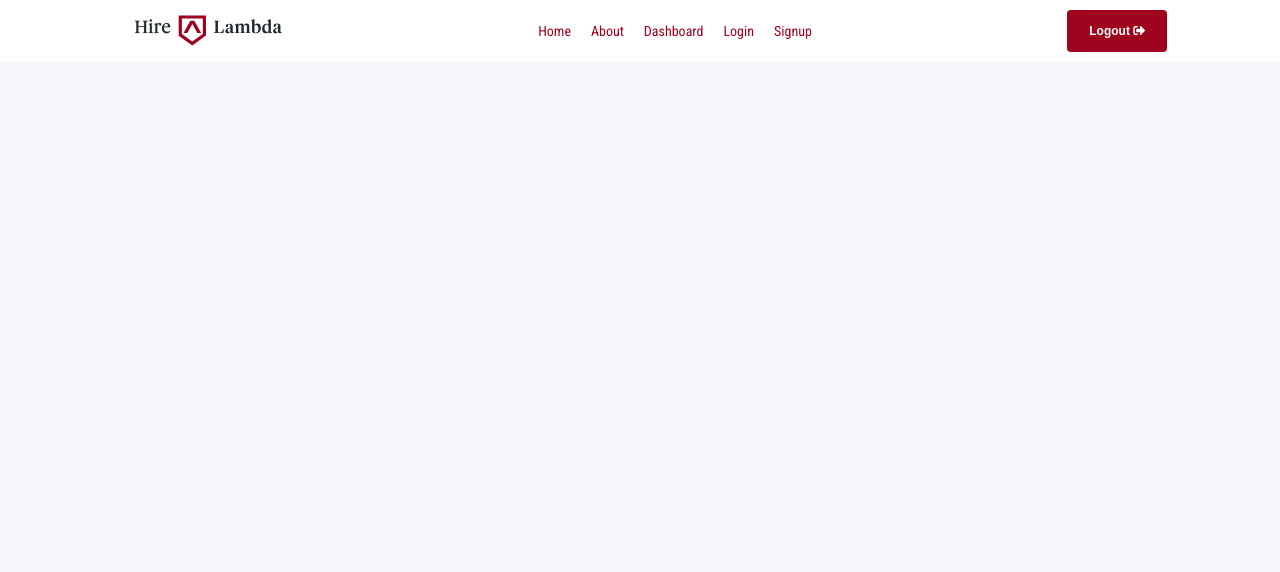
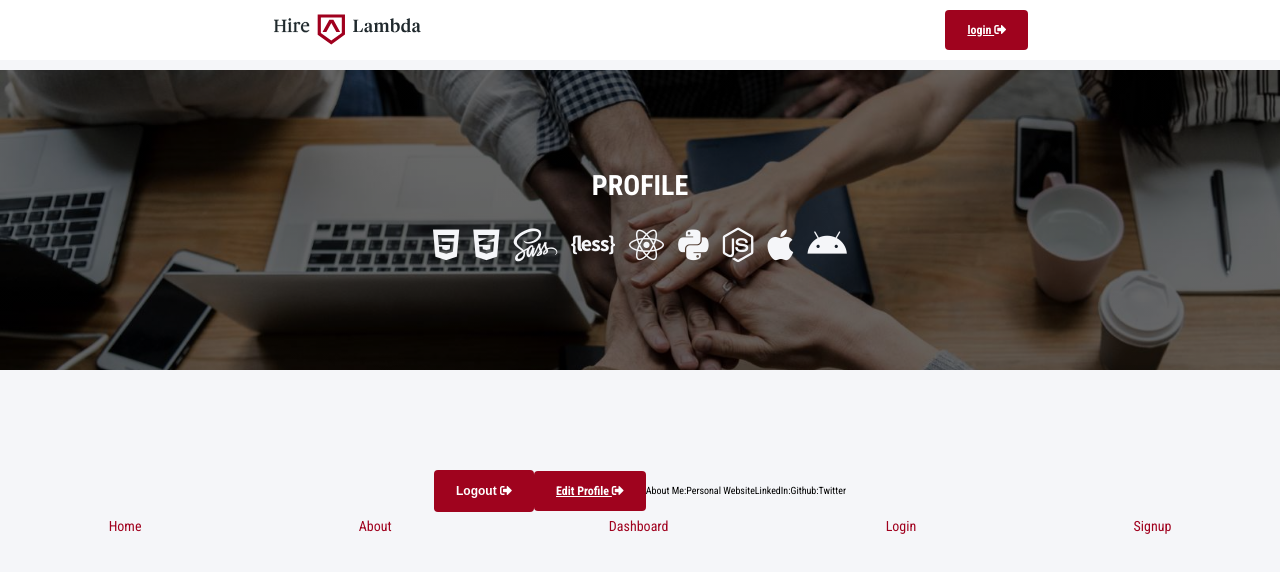
Before and after one commit to hire-lambda-grads/front-end, a React (Create React App) app: page /profile in a window 1280 px wide. Shown: the top 572 px of the page. Built offline with nearby package versions, Linux system fonts and the light colour scheme; no server answers.

Commit message:
Internal/dashboard Profile page

```diff
--- a/src/App.js
+++ b/src/App.js
@@ -1,5 +1,5 @@
 import React, { Component } from 'react';
-import { Route, NavLink, withRouter } from 'react-router-dom';
+import { Route, NavLink, withRouter, Link } from 'react-router-dom';
 import './App.scss';
 import logo from './assets/hire-lambda-logo.svg';
 
@@ -9,35 +9,22 @@ import Home from './components/home/Home';
 import Login from './components/login/Login';
 import Signup from './components/signup/Signup';
 import LoggedInStudentDashboard from './components/dashboard/LoggedInStudentDashboard';
+import Profile from './components/dashboard/Profile';
 
 class App extends Component {
 	render() {
 		return (
 			<div className="App">
 				<header>
-					<div className="nav-bar">
+					<div className="top-bar">
 						<div className="hl-logo">
 							<NavLink exact to="/">
 								<img src={logo} alt="Logo" />
 							</NavLink>
 						</div>
-						<nav>
-							<NavLink exact to="/">
-								Home
-							</NavLink>
-
-							<NavLink to="/about">About</NavLink>
-
-							<NavLink to="/dashboard">Dashboard</NavLink>
-
-							<NavLink to="/login">Login</NavLink>
-
-							<NavLink to="/signup">Signup</NavLink>
-						</nav>
-
-						<button className="btn-red" onClick={this.logout}>
-							Logout <i className="fas fa-sign-out-alt" />
-						</button>
+						<Link to="/login" className="btn-red">
+							login <i className="fas fa-sign-out-alt" />
+						</Link>
 					</div>
 				</header>
 				<main>
@@ -60,7 +47,18 @@ class App extends Component {
 						path="/dashboard"
 						render={props => {
 							console.log(props);
-							return this.checkLoggedIn() ? <LoggedInStudentDashboard {...props} /> : <Dashboard {...props} />;
+							return this.checkLoggedIn() ? (
+								<LoggedInStudentDashboard {...props} />
+							) : (
+								<Dashboard {...props} />
+							);
+						}}
+					/>
+					<Route
+						path="/profile"
+						render={props => {
+							console.log(props);
+							return <Profile {...props} />;
 						}}
 					/>
 					<Route
@@ -78,6 +76,21 @@ class App extends Component {
 						}}
 					/>
 				</main>
+				<footer>
+					<nav>
+						<NavLink exact to="/">
+							Home
+						</NavLink>
+
+						<NavLink to="/about">About</NavLink>
+
+						<NavLink to="/dashboard">Dashboard</NavLink>
+
+						<NavLink to="/login">Login</NavLink>
+
+						<NavLink to="/signup">Signup</NavLink>
+					</nav>
+				</footer>
 			</div>
 		);
 	}
@@ -88,12 +101,6 @@ class App extends Component {
 		} else {
 			return true;
 		}
-	}
-
-	logout = event => {
-		localStorage.removeItem('token');
-
-		this.props.history.push('/login');
 	};
 }
 
--- a/src/App.scss
+++ b/src/App.scss
@@ -8,6 +8,8 @@
 
 // Components
 @import './styles/nav-bar';
+@import './styles/footer';
 @import './styles/home-page';
 @import './styles/login-page';
 @import './styles/singup-page';
+@import './styles/dashboard-page'
--- a/src/components/about/About.js
+++ b/src/components/about/About.js
@@ -2,7 +2,7 @@ import React from 'react';
 
 import Card from './Card';
 
-import jake from '../../assets/movie 1.mp4';
+import jake from '../../assets/movie-1.mp4';
 
 const About = () => {
 	return (
--- a/src/components/dashboard/LoggedInStudentDashboard.js
+++ b/src/components/dashboard/LoggedInStudentDashboard.js
@@ -1,6 +1,6 @@
 import React, { Component } from 'react';
 import axios from 'axios';
-import { withRouter } from 'react-router-dom';
+import { withRouter, Link } from 'react-router-dom';
 
 class LoggedInStudentDashboard extends Component {
 	state = {
@@ -26,7 +26,7 @@ class LoggedInStudentDashboard extends Component {
 
 	render() {
 		return (
-			<div className="login-page">
+			<div className="dashboard-page">
 				<div className="banner-login">
 					<h1>Edit Your Profile</h1>
 
@@ -46,7 +46,7 @@ class LoggedInStudentDashboard extends Component {
 					<form onSubmit={this.handleSubmit}>
 						<div>
 							<label htmlFor="about">About Me:</label>
-							<input
+							<textarea
 								name="about"
 								id="about"
 								value={this.state.about}
@@ -106,6 +106,9 @@ class LoggedInStudentDashboard extends Component {
 							</button>
 						</div>
 					</form>
+					<Link to="/profile" className="btn-red">
+						Cancel <i className="fas fa-sign-out-alt" />
+					</Link>
 				</div>
 			</div>
 		);
@@ -125,7 +128,7 @@ class LoggedInStudentDashboard extends Component {
 			.post(endpoint, this.state)
 			.then(res => {
 				console.log('update', res);
-				this.props.history.push('/home');
+				this.props.history.push('/profile');
 			})
 			.catch(error => console.error(error));
 	};
--- /dev/null
+++ b/src/components/dashboard/Profile.js
@@ -0,0 +1,97 @@
+import React, { Component } from 'react';
+import axios from 'axios';
+import { withRouter, Link } from 'react-router-dom';
+
+class Profile extends Component {
+	state = {
+		about: '',
+		account_id: null,
+		careers_approved: false,
+		cohort_id: null,
+		did_pm: false,
+		github: '',
+		id: null,
+		job_searching: false,
+		linkedin: '',
+		location: '',
+		profile_pic: '',
+		relocatable: false,
+		twitter: '',
+		website: ''
+	};
+
+	componentDidMount() {
+		this.fetchStudentInfo();
+	}
+
+	render() {
+		return (
+			<div className="login-page">
+				<div className="banner-login">
+					<h1>Profile</h1>
+
+					<div className="code-logos">
+						<i className="fab fa-html5" />
+						<i className="fab fa-css3-alt" />
+						<i className="fab fa-sass" />
+						<i className="fab fa-less" />
+						<i className="fab fa-react" />
+						<i className="fab fa-python" />
+						<i className="fab fa-node-js" />
+						<i className="fab fa-apple" />
+						<i className="fab fa-android" />
+					</div>
+				</div>
+				<div className="form-box">
+					<button className="btn-red" onClick={this.logout}>
+						Logout <i className="fas fa-sign-out-alt" />
+					</button>
+					<Link to="/dashboard" className="btn-red">
+						Edit Profile <i className="fas fa-sign-out-alt" />
+					</Link>
+					<h2>About Me:</h2>
+					<p>{this.state.about}</p>
+
+					<h2>Personal Website</h2>
+					<p>{this.state.website}</p>
+
+					<h2>LinkedIn:</h2>
+					<p>{this.state.linkedin}</p>
+
+					<h2>Github:</h2>
+					<p>{this.state.github}</p>
+
+					<h2>Twitter</h2>
+					<p>{this.state.twitter}</p>
+				</div>
+			</div>
+		);
+	}
+
+	fetchStudentInfo = () => {
+		axios.interceptors.request.use(function(requestConfig) {
+			const token = localStorage.getItem('token');
+			requestConfig.headers.authorization = token;
+			return requestConfig;
+		});
+		axios
+			.get('https://halg-backend.herokuapp.com/api/students/update')
+			// axios.get('http://localhost:5000/api/students/update')
+			.then(student => {
+				console.log('this is the student we get back when fetching', student);
+				this.setState({ ...student.data });
+				console.log('this should be the new state', this.state);
+			})
+			.catch(err => {
+				console.log(err);
+			});
+	};
+
+	logout = event => {
+		localStorage.removeItem('token');
+
+		this.props.history.push('/login');
+	};
+}
+
+export default withRouter(Profile);
--- a/src/components/home/Home.js
+++ b/src/components/home/Home.js
@@ -4,19 +4,18 @@ import Travaho from '../../assets/Travaho.mp4';
 import Whiteboard from '../../assets/Whiteboard.mp4';
 
 const Home = () => {
-    return(
+	return (
 		<div>
 			<h1>Home/Landing Page</h1>
 			<video className="bg-video" autoPlay loop muted>
-                <source src={Travaho} type='video/mp4' />
+				<source src={Travaho} type="video/mp4" />
 			</video>
 			<ReactMap />
 			<video className="bg-video" autoPlay loop muted>
-                <source src={Whiteboard} type='video/mp4' />
+				<source src={Whiteboard} type="video/mp4" />
 			</video>
-            <h3 className="footer">Footer Goes Here</h3>
 		</div>
 	);
-}
+};
 
 export default Home;
--- a/src/components/login/Login.js
+++ b/src/components/login/Login.js
@@ -79,7 +79,7 @@ class Login extends React.Component {
 			.then(res => {
 				localStorage.setItem('token', res.data.token);
 
-				this.props.history.push('/dashboard');
+				this.props.history.push('/profile');
 			})
 			.catch(error => console.error(error));
 	};
--- /dev/null
+++ b/src/styles/_dashboard-page.scss
@@ -0,0 +1,54 @@
+.dashboard-page {
+    .banner-login {
+        background-image: linear-gradient(to bottom, rgba(0, 0, 0, 0.6) 0%, rgba(0, 0, 0, 0.6) 100%), url("./assets/login-image.jpg");
+        background-image: -webkit-gradient(to bottom, rgba(0, 0, 0, 0.6) 0%, rgba(0, 0, 0, 0.6) 100%), url("./assets/login-image.jpg");
+        background-image: -moz-linear-gradient(to bottom, rgba(0, 0, 0, 0.6) 0%, rgba(0, 0, 0, 0.6) 100%), url("./assets/login-image.jpg");
+        background-size: cover;
+        background-repeat: no-repeat;
+        background-position: center;
+        background-attachment: fixed;
+
+        @include box-align();
+        flex-direction: column;
+        min-height: 300px;
+        color: $light-color;
+        text-transform: uppercase;
+
+
+        .code-logos {
+            @include box-align();
+            font-size: 3.5rem;
+            color: $bag-color;
+            margin-top: 20px;
+
+            i {
+                margin: 7px;
+            }
+        }
+    }
+
+    .form-box {
+        @include box-align();
+        margin-top: 100px;
+
+        form {
+            @include box-align();
+            flex-direction: column;
+
+            input,
+            textarea {
+                margin: 5px;
+                border: none;
+                font-size: 1.8rem;
+                padding: 5px 10px;
+
+            }
+
+            .btn-red {
+                margin-top: 20px;
+                width: 200px;
+            }
+
+        }
+    }
+}
--- /dev/null
+++ b/src/styles/_footer.scss
@@ -0,0 +1,18 @@
+footer {
+    nav {
+        @include box-align(space-around, center);
+
+        a {
+            text-decoration: none;
+            font-size: 1.4rem;
+            padding: 7px 10px;
+            color: $link-color;
+
+            &.active {
+                border-bottom: 2px solid $lambda-red;
+            }
+
+        }
+    }
+
+}
--- a/src/styles/_nav-bar.scss
+++ b/src/styles/_nav-bar.scss
@@ -1,4 +1,4 @@
-.nav-bar {
+.top-bar {
     @include box-align(space-around, center);
     padding: 10px;
     background-color: $light-color;
@@ -13,20 +13,4 @@
         max-width: 150px;
     }
 
-    nav {
-        @include box-align(space-around, center);
-
-        a {
-            text-decoration: none;
-            font-size: 1.4rem;
-            padding: 7px 10px;
-            color: $link-color;
-
-            &.active {
-                border-bottom: 2px solid $lambda-red;
-            }
-
-        }
-    }
-
 }
```
Also changed, not shown: 1 other file (tests, documents, lock files or other folders). Lines whose indentation alone changed are shown as unchanged.
